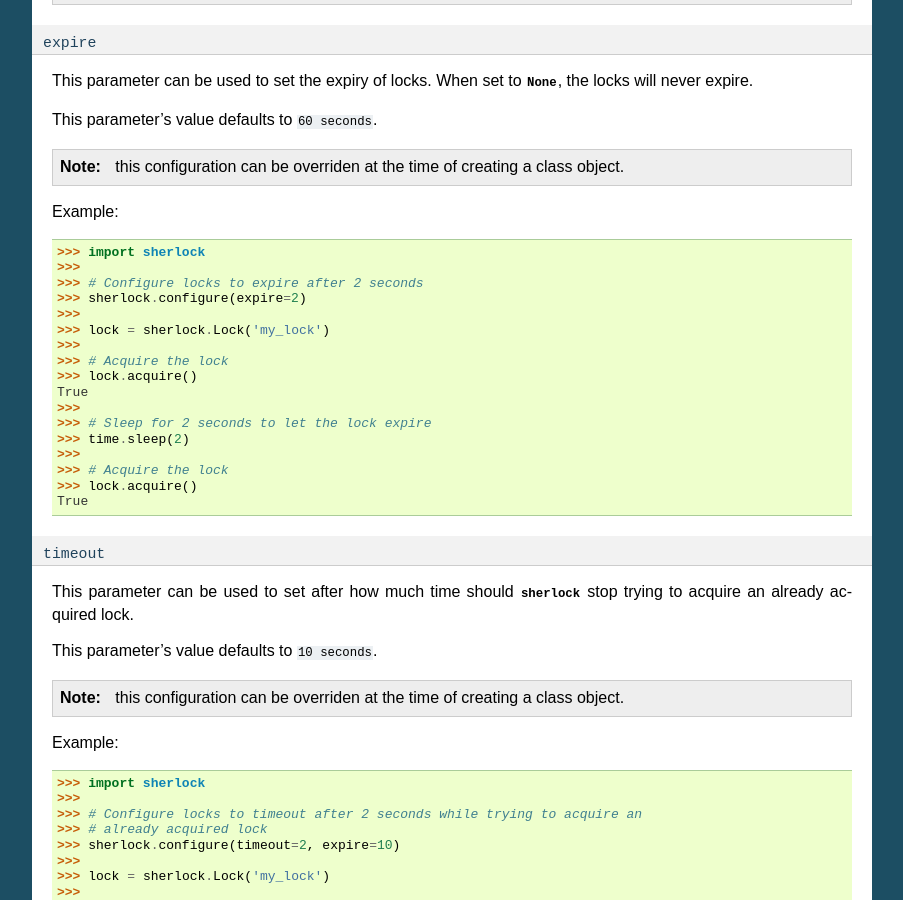
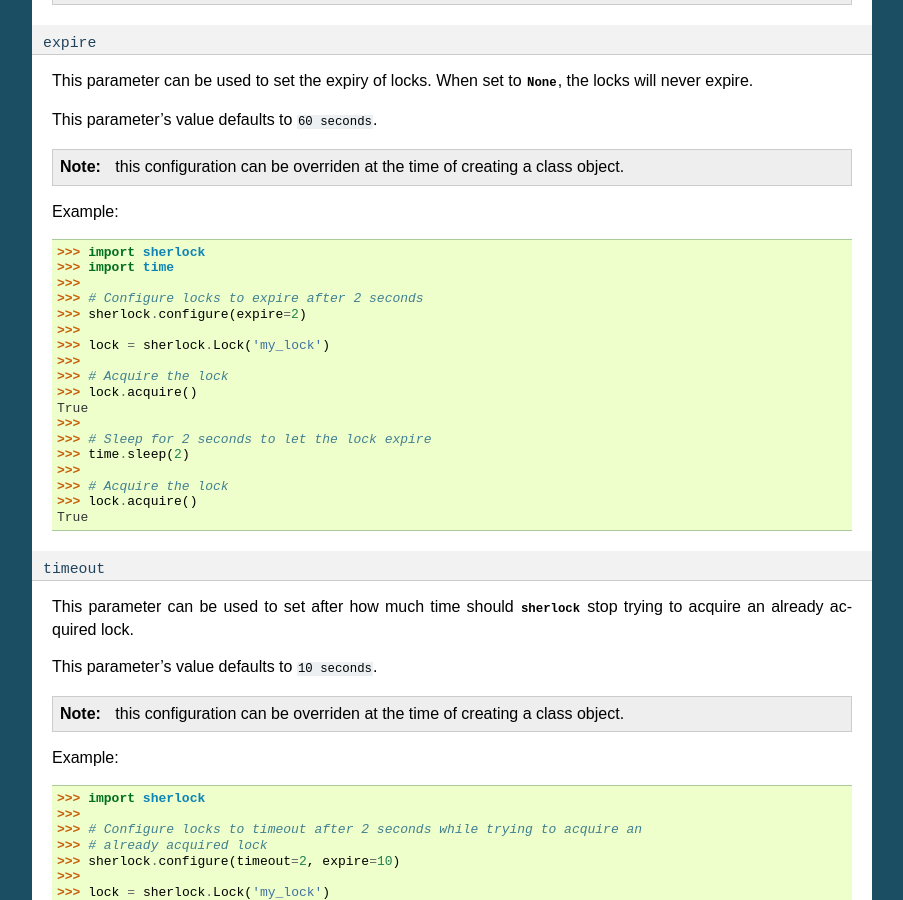
Before and after one commit to py-sherlock/sherlock, a Sphinx documentation site: the page built from docs/source/api_documentation.rst, in a window 1280 px wide and 900 px high, scrolled down 2426 px. Shown: the whole window, without its empty margins (198-1101 px from the left). Built offline with Sphinx 7.4.7, drawn with Linux system fonts in a browser that asks for light colours.

Commit message:
docs: fix example, import time before using time.sleep()

```diff
--- a/docs/source/api_documentation.rst
+++ b/docs/source/api_documentation.rst
@@ -160,6 +160,7 @@ This parameter's value defaults to ``60 seconds``.
 Example:
 
 >>> import sherlock
+>>> import time
 >>>
 >>> # Configure locks to expire after 2 seconds
 >>> sherlock.configure(expire=2)
```
